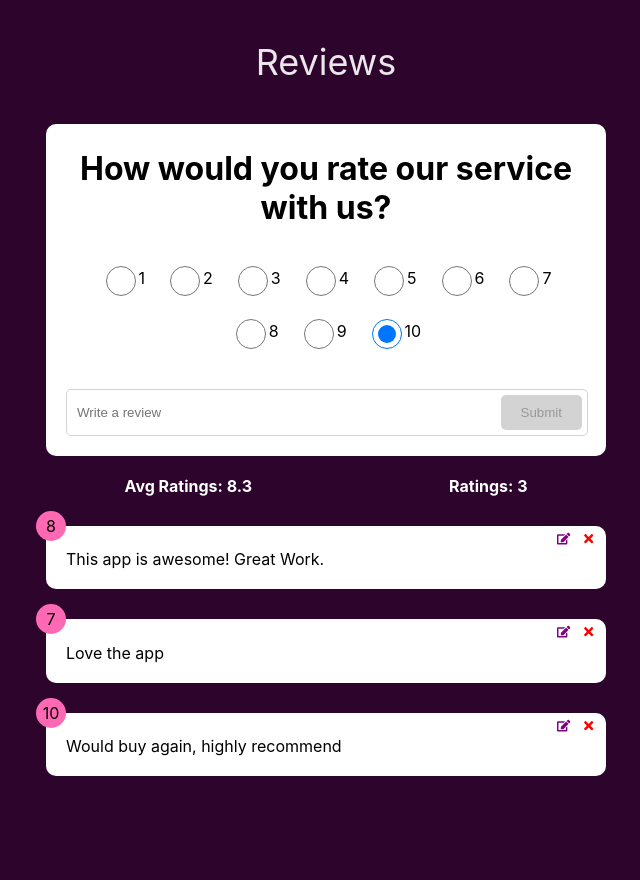
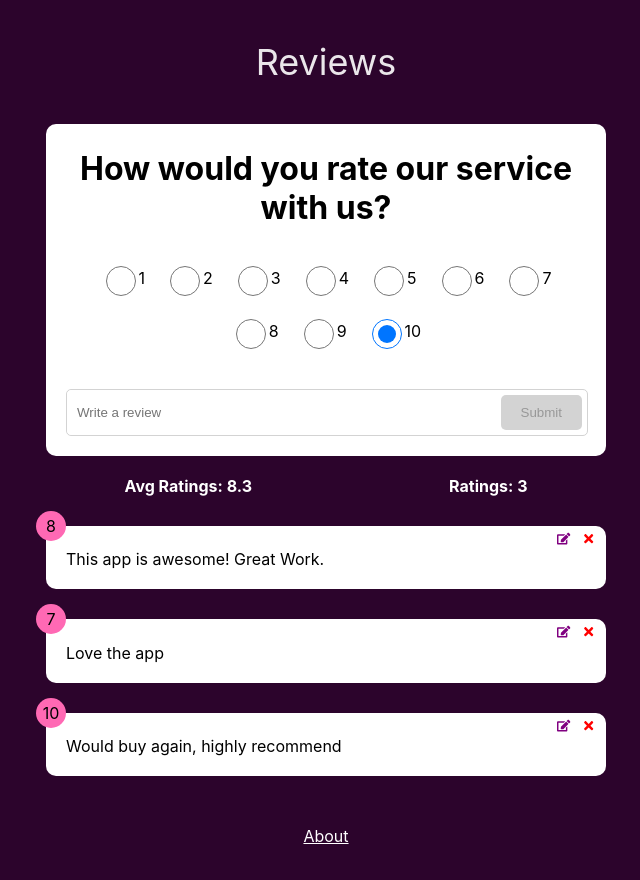
Before and after one commit to oscar-ct/react-reviews, a React (Create React App) app: page / in a window 1280 px wide. Shown: the top 880 px of the page, without its empty margins (314-954 px from the left). Before the commit the page ends 800 px from the top, so only its background shows below. Built offline with nearby package versions, Linux system fonts and the light colour scheme.

Commit message:
feat: added framer motion to json, set animation on reviews

```diff
--- a/package.json
+++ b/package.json
@@ -6,6 +6,7 @@
     "@testing-library/jest-dom": "^5.16.5",
     "@testing-library/react": "^13.4.0",
     "@testing-library/user-event": "^13.5.0",
+    "framer-motion": "^10.2.3",
     "prop-types": "^15.8.1",
     "react": "^18.2.0",
     "react-dom": "^18.2.0",
--- a/src/App.js
+++ b/src/App.js
@@ -6,6 +6,8 @@ import ReviewStats from "./components/ReviewStats";
 import {ReviewProvider} from "./context/ReviewsContext";
 import ReviewList from "./components/ReviewList";
 import {BrowserRouter as Router, Route, Routes} from "react-router-dom";
+import About from "./components/About";
+import AboutLink from "./components/AboutLink";
 
 
 function App() {
@@ -15,15 +17,19 @@ function App() {
                 <Routes>
                     <Route exact path="/" element={
                         <>
-                            <Header/>
+                            <Header title="Reviews"/>
                             <ReviewForm/>
                             <ReviewStats/>
                             <ReviewList/>
+                            <AboutLink/>
                         </>
                     }>
                     </Route>
+                    <Route path="/about" element={<About/>}>
+                    </Route>
                 </Routes>
             </Router>
+
         </ReviewProvider>
   );
 }
--- a/src/components/Header.jsx
+++ b/src/components/Header.jsx
@@ -1,9 +1,14 @@
+import PropTypes from "prop-types";
 
-function Header() {
+
+function Header( {title} ) {
     return (
-        <div className="header"> Reviews
+        <div className="header">{title}
         </div>
     )
 }
+Header.propTypes = {
+    title: PropTypes.string.isRequired,
+}
 
 export default Header;
--- a/src/components/ReviewList.jsx
+++ b/src/components/ReviewList.jsx
@@ -1,6 +1,7 @@
 import {useContext} from "react";
 import ReviewContext from "../context/ReviewsContext";
 import ReviewItem from "./ReviewItem";
+import {motion, AnimatePresence} from "framer-motion";
 
 function ReviewList() {
 
@@ -11,11 +12,15 @@ function ReviewList() {
     }
     return (
         <div>
+            <AnimatePresence>
             {reviews.map(function (review) {
                 return (
-                    <ReviewItem key={review.id} item={review}/>
+                    <motion.div key={review.id} initial={{opacity: 0}} animate={{opacity: 1}} exit={{opacity: 0}}>
+                        <ReviewItem key={review.id} item={review}/>
+                    </motion.div>
                 )
             })}
+            </AnimatePresence>
         </div>
 
     )
--- a/src/index.css
+++ b/src/index.css
@@ -115,3 +115,11 @@ input[type='radio'] {
   width: 30px;
   vertical-align: middle;
 }
+.about-link-wrapper {
+  display: flex;
+  justify-content: center;
+  margin: 50px;
+}
+.about-link {
+  color: white;
+}
```
Also changed, not shown: 1 other file (tests, documents, lock files or other folders).
